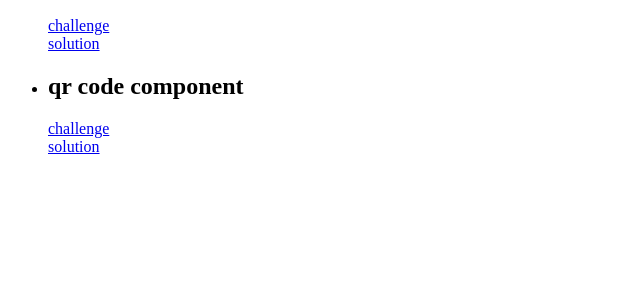
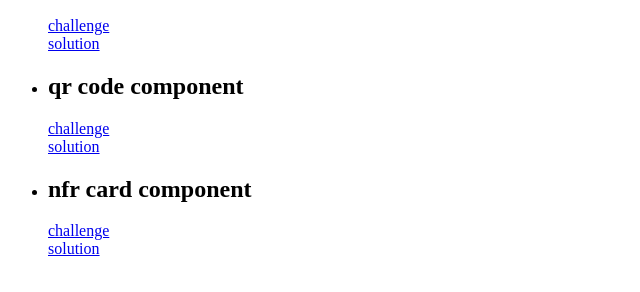
Before and after one commit to kxrn0/Front-End-Challenges, a plain HTML site: page index.html in a window 1280 px wide. Shown: the part 110-402 px from the top of the page, without its empty margins (0-640 px from the left). Drawn offline with Linux system fonts and the light colour scheme.

Commit message:
updated index.htm

```diff
--- a/index.html
+++ b/index.html
@@ -21,6 +21,12 @@
             <br>
             <a href="./qr_code_component/index.html">solution</a>
         </li>
+        <li>
+            <h2>nfr card component</h2>
+            <a href="frontendmentor.io/challenges/nft-preview-card-component-SbdUL_w0U">challenge</a>
+            <br>
+            <a href="./nft_preview_card_component/index.html">solution</a>
+        </li>
     </ul>
 </body>
 </html>
```
